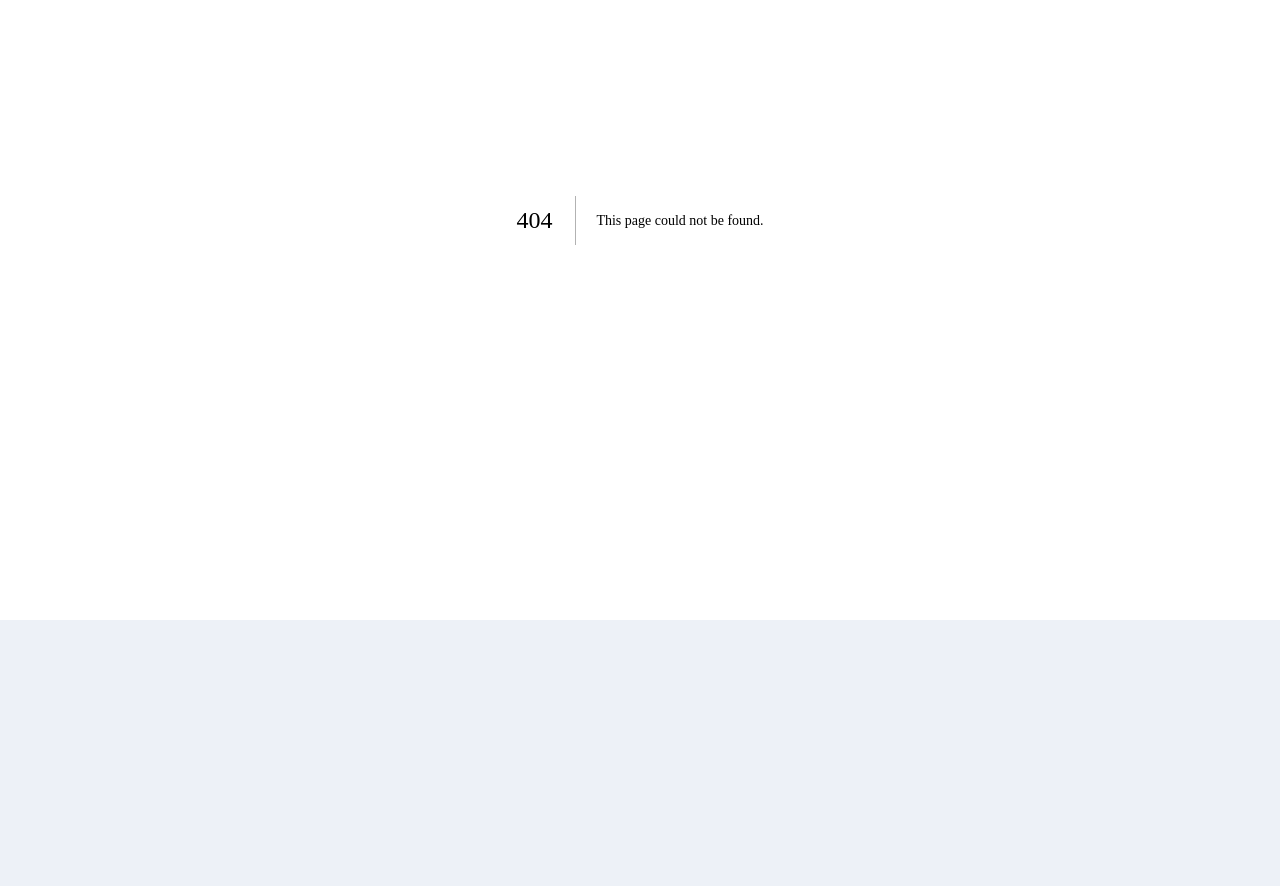
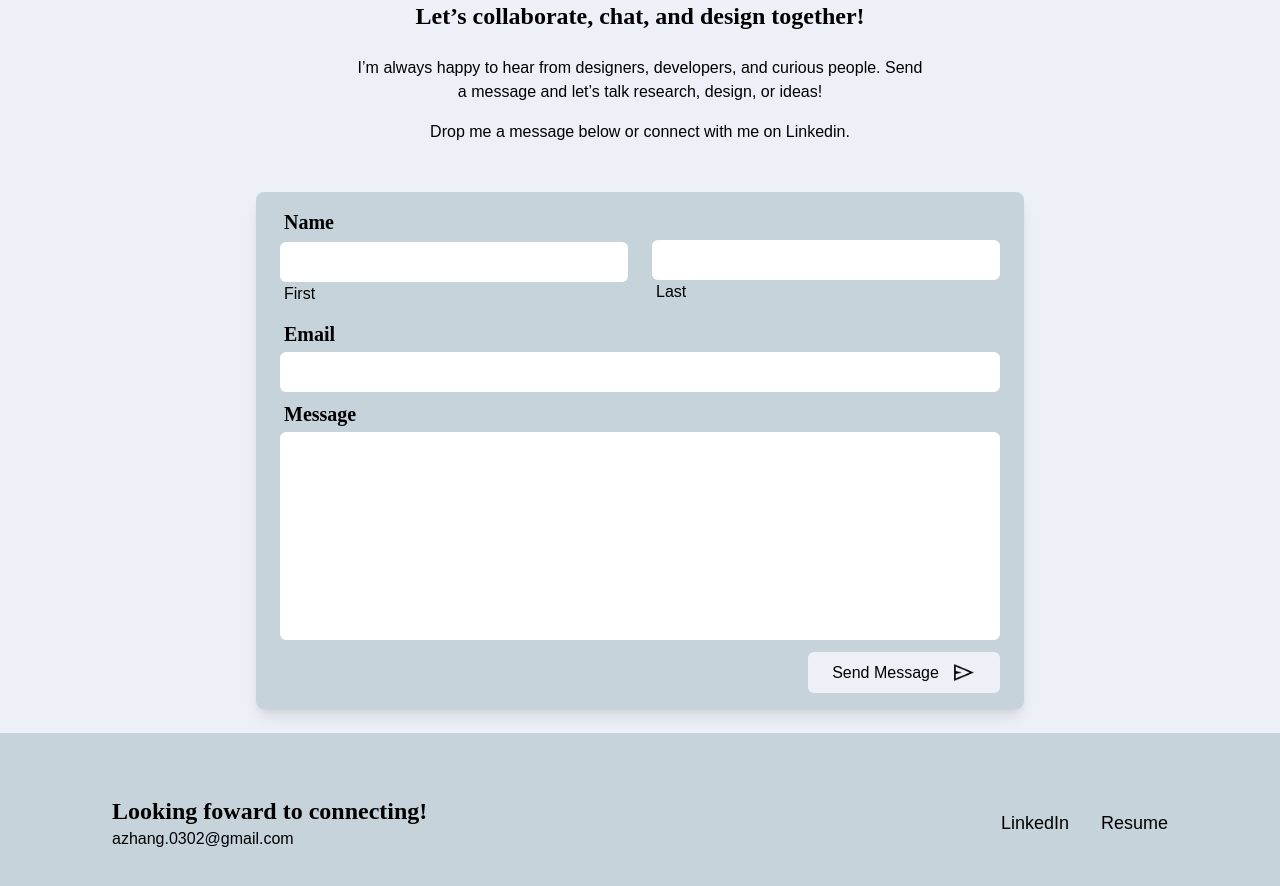
Before and after one commit to shearertzach/amandaporfolio, a Next.js app: page /contact in a window 1280 px wide. Before the commit this address had no page. Shown: the part 180-1066 px from the top of the page. Before the commit the page ends 800 px from the top, so only its background shows below. Built offline with nearby package versions, Linux system fonts and the light colour scheme.

Commit message:
About and Contact page complete

```diff
--- /dev/null
+++ b/src/components/Footer/index.tsx
@@ -0,0 +1,23 @@
+import Link from 'next/link'
+import React from 'react'
+
+const Footer = () => {
+  return (
+    <footer className='h-[180px] flex flex-col md:flex-row justify-between items-center bg-lightblue p-4 md:px-28 md:py-12'>
+        <div>
+            <h2 className='text-2xl'>Looking foward to connecting!</h2>
+            <p>azhang.0302@gmail.com</p>
+        </div>
+        <div className='flex gap-8'>
+            <Link href="https://www.linkedin.com/in/zhang-amanda" target="_blank" rel="noopener noreferrer">
+                <p className='text-lg font-semibold'>LinkedIn</p>
+            </Link>
+            <Link href="https://www.linkedin.com/in/amanda-zhang-ux/" target="_blank" rel="noopener noreferrer">
+                <p className='text-lg font-semibold'>Resume</p>
+            </Link>
+        </div>
+    </footer>
+  )
+}
+
+export default Footer
--- a/src/components/Navbar/index.tsx
+++ b/src/components/Navbar/index.tsx
@@ -12,11 +12,11 @@ const Navbar = () => {
     <header className='flex justify-between items-center font-pt-sans p-[32px] bg-lightblue shadow-lg'>
       <h2 className='font-bold text-lg'>Logo</h2>
 
-      <nav className="flex gap-[10px] [&>a]:p-[10px] [&>a]:transition-all [&>a]:hover:scale-[115%]">
+      <nav className="flex gap-[10px] [&>a]:p-[10px] [&>a]:transition-all [&>a]:hover:scale-[115%] font-quicksand">
         <Link href="/" className={`${router.pathname === '/' ? 'font-bold font-lg' : ''}`}>Home</Link>
         <Link href="/about" className={`${router.pathname === '/about' ? 'font-bold font-lg' : ''}`}>About</Link>
-        <Link href="/projects" className={`${router.pathname === '/projects' ? 'font-bold font-lg' : ''}`}>Contact</Link>
-        <Link href="/contact" className={`${router.pathname === '/contact' ? 'font-bold font-lg' : ''}`}>Resume</Link>
+        <Link href="/contact" className={`${router.pathname === '/contact' ? 'font-bold font-lg' : ''}`}>Contact</Link>
+        <Link href="/resume" className={`${router.pathname === '/resume' ? 'font-bold font-lg' : ''}`}>Resume</Link>
       </nav>
     </header>
   )
--- a/src/components/ProjectModal/index.tsx
+++ b/src/components/ProjectModal/index.tsx
@@ -14,9 +14,9 @@ const ProjectModal = ({ project, setModal }: { project: Project, setModal: React
 
         <h3 className="text-2xl mb-2 ">{project.title}</h3>
         <p className="mb-4 font-quicksand font-light">{project.description}</p>
-        <div className="w-full aspect-[1.5/1] bg-[#d9d9d9] mb-8" />
+        <div className="w-full aspect-[1.5/1] bg-[#d9d9d9]" />
 
-        <p className="text-6xl">01</p>
+        <h2 className="text-6xl mt-16">01</h2>
         <hr className="my-5" />
         <Section1 project={project} />
         <p className="text-6xl mt-16">02</p>
--- a/src/pages/_app.tsx
+++ b/src/pages/_app.tsx
@@ -1,6 +1,14 @@
+import Footer from "@/components/Footer";
+import Navbar from "@/components/Navbar";
 import "@/styles/globals.css";
 import type { AppProps } from "next/app";
 
 export default function App({ Component, pageProps }: AppProps) {
-  return <Component {...pageProps} />;
+  return (
+    <>
+    <Navbar />
+    <Component {...pageProps} />
+    <Footer />
+    </>
+  )
 }
--- a/src/pages/_document.tsx
+++ b/src/pages/_document.tsx
@@ -1,3 +1,4 @@
+import Navbar from "@/components/Navbar";
 import { Html, Head, Main, NextScript } from "next/document";
 
 export default function Document() {
--- /dev/null
+++ b/src/pages/about/index.tsx
@@ -0,0 +1,28 @@
+import Navbar from '@/components/Navbar'
+import Image from 'next/image'
+import React from 'react'
+
+const About = () => {
+    return (
+        <main className={`min-h-[calc(100vh-120px)] grid grid-cols-1 md:grid-cols-2 py-5 md:py-28 max-w-5xl mx-auto gap-4`}>
+            <Image
+                src="/amandaheadshot.jpg"
+                alt="Amanda's Hero Image"
+                width={500}
+                height={700}
+                className="p-3"
+            />
+            <div className='mt-8 ml-2'>
+                <h4 className="mb-4 font-medium text-2xl font-pt-sans">Hi, I'm Amanda Zhang!</h4>
+                <p className="font-pt-sans-caption mb-7">I’m a UX designer based in Bowling Green, Kentucky. I specialize in UX research, and would love to expand my knowledge. My goal is to create solutions that prioritizes users first; focusing on finding out how users think and interact with a digital product.</p>
+                <p>When I'm not designing, I'm probably:</p>
+                <p>✈️ Traveling</p>
+                <p>🍜 Enjoying delicious food</p>
+                <p>🎞️ Watching shows</p>
+                <p>🐶 Hanging out with my dogs (dachshund and corgi+poodle)</p>
+            </div>
+        </main>
+    )
+}
+
+export default About
--- /dev/null
+++ b/src/pages/contact/index.tsx
@@ -0,0 +1,52 @@
+import Image from 'next/image'
+import React from 'react'
+
+const Contact = () => {
+    return (
+        <main className='min-h-[calc(100vh-120px)] flex flex-col items-center p-2'>
+            <div className='max-w-xl mt-16 text-center'>
+                <h2 className='text-2xl mb-6'>Let’s collaborate, chat, and design together!</h2>
+                <p className='mb-4'>I’m always happy to hear from designers, developers, and curious people. Send a message and let’s talk research, design, or ideas!</p>
+                <p className='font-medium'>Drop me a message below or connect with me on Linkedin.</p>
+            </div>
+            <div className='bg-lightblue px-6 py-4 rounded-lg mt-12 max-w-3xl w-full shadow-lg mb-4'>
+                <form className='flex flex-col'>
+                    <h2 className='text-xl ml-1 mb-1'>Name</h2>
+                    <section className='flex flex-col md:flex-row gap-6 justify-center items-center mb-3'>
+                        <div className='flex flex-col w-full'>
+                            <input type="text" id='first-name' className='bg-white rounded-md py-2 px-1' required />
+                            <label className='font-light font-quicksand ml-1' htmlFor='first-name'>First</label>
+                        </div>
+                        <div className='flex flex-col w-full'>
+                            <input type="text" id='last-name' className='bg-white rounded-md py-2 px-1' required />
+                            <label className='font-light font-quicksand ml-1 mb-1' htmlFor='last-name'>Last</label>
+                        </div>
+                    </section>
+                    <div className='flex flex-col mb-2'>
+                        <label className='text-xl font-abhaya font-semibold ml-1 mb-1' htmlFor='email'>Email</label>
+                        <input type="email" id='email' className='bg-white rounded-md py-2 px-1' required />
+                    </div>
+                    <div className='flex flex-col'>
+                        <label className='text-xl font-abhaya font-semibold ml-1 mb-1' htmlFor='message'>Message</label>
+                        <textarea id='message' className='bg-white rounded-md py-2 px-1 resize-none h-52' required />
+                    </div>
+                    {/* submit button */}
+                    <button type="submit" className='bg-subtlebackground text-black font-light font-quicksand mt-3 py-2 rounded-md ml-auto w-[192px]'>
+                        <span className='flex justify-center items-center'>
+                            <p>Send Message</p>
+                            <Image
+                                src='/icons/send.png'
+                                alt="Amanda's Hero Image"
+                                width={25}
+                                height={25}
+                                className='ml-3'
+                            />
+                        </span>
+                    </button>
+                </form>
+            </div>
+        </main>
+    )
+}
+
+export default Contact
--- a/src/pages/index.tsx
+++ b/src/pages/index.tsx
@@ -24,7 +24,6 @@ export default function Home() {
 
   return (
     <>
-      <Navbar />
       <main className={`h-[calc(100vh-170px)] flex items-center justify-center max-w-4xl mx-auto gap-4`}>
         <div className="p-4 lg:p-0">
           <h4 className="mb-4 font-medium text-2xl font-pt-sans">Hai! Hai! I’m Amanda.</h4>
```
Also changed, not shown: public/icons/send.png (added), 1 other file (tests, documents, lock files or other folders).
